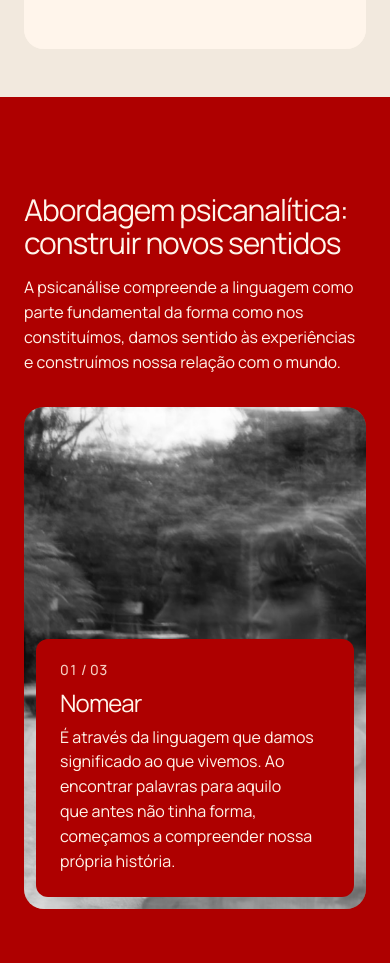
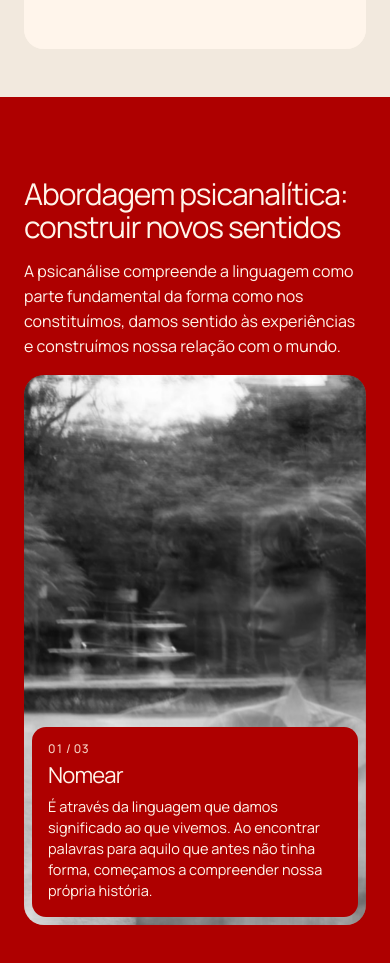
Before and after one commit to 777jade/psimariliamoraes, a plain HTML site: page index.html in a window 390 px wide. Shown: the part 3110-4073 px from the top of the page. Drawn offline with Linux system fonts and the light colour scheme; a web font is replaced by a local one.

Commit message:
Abordagem no celular: caixa dos passos mais enxuta para a foto aparecer mais
Co-Authored-By: Claude Opus 5.5 <noreply@anthropic.com>

```diff
--- a/index.html
+++ b/index.html
@@ -230,6 +230,16 @@
     #atendimento .rows__value { grid-column: 1; grid-row: 2; text-align: left; white-space: normal; max-width: none; color: var(--muted); }
   }
 
+
+  /* celular: a caixa dos passos da abordagem fica mais enxuta para a foto aparecer mais */
+  @media (max-width: 639px) {
+    main #abordagem.is-live > .mo-ph { gap: var(--s-4); padding-top: calc(var(--nav, 72px) + var(--s-4)); padding-bottom: var(--s-4); }
+    #abordagem.is-live .mo-ph__panel { left: var(--s-2); right: var(--s-2); bottom: var(--s-2); padding: var(--s-4); gap: var(--s-2); border-radius: 14px; }
+    #abordagem.is-live .mo-ph__ch { gap: 6px; }
+    #abordagem.is-live .mo-ph__ch h3 { font-size: 22px; }
+    #abordagem.is-live .mo-ph__ch p { font-size: 14.5px; line-height: 1.45; }
+    #abordagem.is-live .mo-ph__count { font-size: 12px; }
+  }
   /* sem o efeito elástico com mouse/trackpad; no toque fica o padrão (puxar para atualizar) */
   @media (pointer: fine) { html { overscroll-behavior: none; } }
 </style>
```
